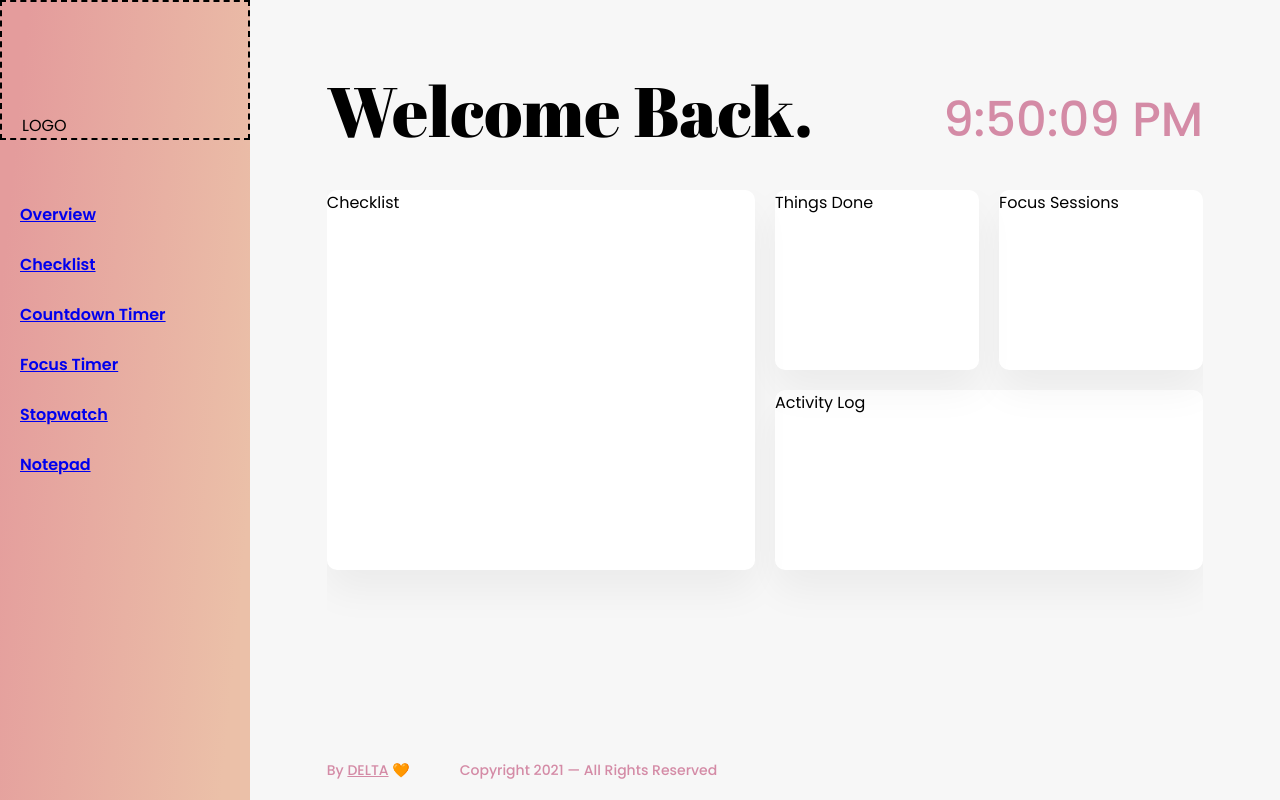
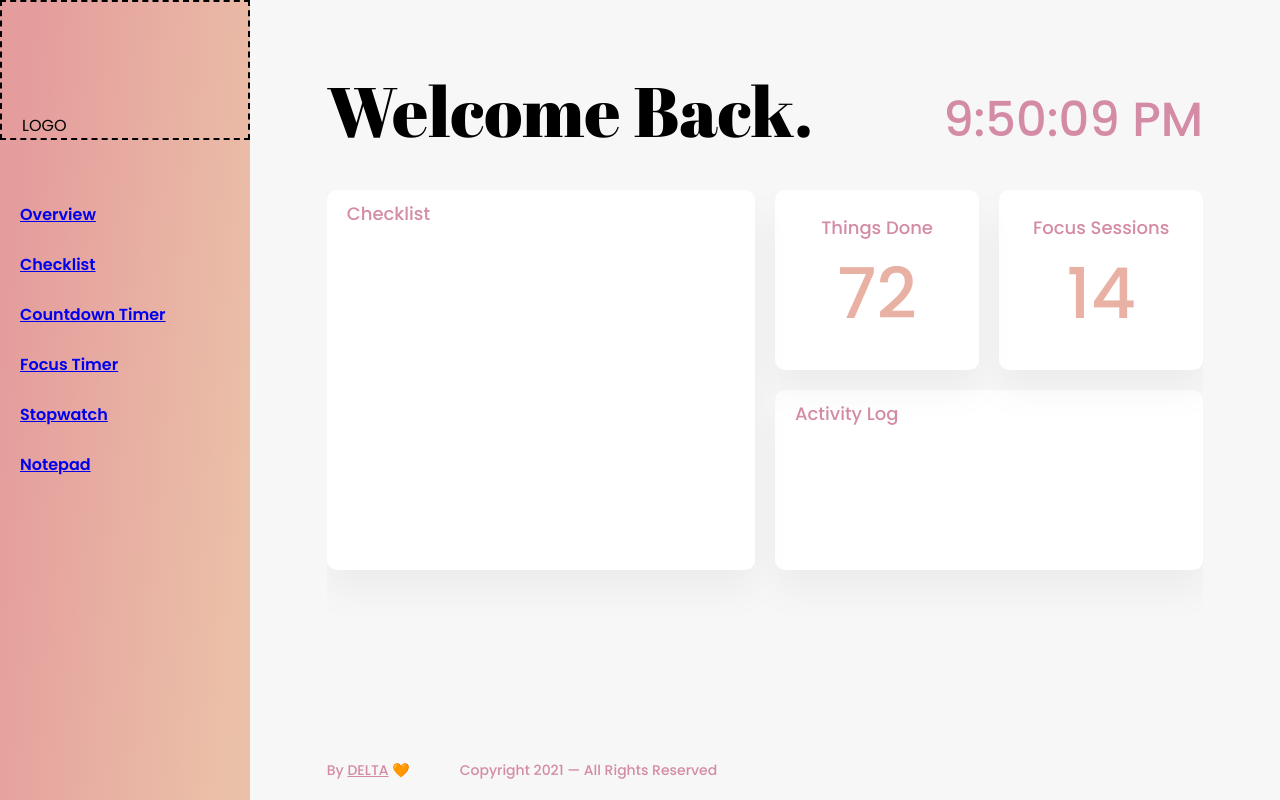
Before and after one commit to Deltaximity/TAKi, a React (Create React App) app in the folder taki-app/: page / in a window 1280 px wide. Built offline with nearby package versions, Linux system fonts and the light colour scheme.

Commit message:
Added React-spring
currently working on making better grid systems and using flexbox for the countdown timer tab.

```diff
--- a/taki-app/package.json
+++ b/taki-app/package.json
@@ -10,7 +10,8 @@
     "react": "^16.13.1",
     "react-dom": "^16.13.1",
     "react-router-dom": "^5.2.0",
-    "react-scripts": "3.4.3"
+    "react-scripts": "3.4.3",
+    "react-spring": "^8.0.27"
   },
   "scripts": {
     "start": "react-scripts start",
--- a/taki-app/src/Tabs/Overview.js
+++ b/taki-app/src/Tabs/Overview.js
@@ -1,7 +1,13 @@
 import React from 'react';
+import {useSpring, animated, config } from 'react-spring';
 import Header from '../components/Header';
 
+
 function Overview() {
+    // make these variables interchangable
+    let thingsDone = 72;
+    let focusSessions = 14;
+
     return (
         <>
             <div className="card checklist">
@@ -9,9 +15,11 @@ function Overview() {
             </div>
             <div className="card things-done">
                 <p className="card-label">Things Done</p>
+                <h2><animated.span>{useSpring({from: {number: 0}, to: {number: thingsDone}}).number.interpolate(number => Math.floor(number))}</animated.span></h2>
             </div>
             <div className="card focus-sessions">
                 <p className="card-label">Focus Sessions</p>
+                <h2><animated.span>{useSpring({from: {number: 0}, to: {number: focusSessions}}).number.interpolate(number => Math.floor(number))}</animated.span></h2>
             </div>
             <div className="card activity-log">
                 <p className="corner-label">Activity Log</p>
--- a/taki-app/src/components/Clock.js
+++ b/taki-app/src/components/Clock.js
@@ -1,11 +1,12 @@
 import React from 'react';
-
-const time = new Date().toLocaleTimeString();
 
 // setInterval(() => this.time(), 1000)
 // https://stackoverflow.com/questions/43827846/displaying-the-gethours-and-getminutes-in-double-digits-using-reactjs
 
+
 function Clock() {
+    // const time = new Date().toLocaleTimeString();
+    let time = new Date().toLocaleTimeString();
     return (
         <p id="clock">{time}</p>
     )
--- a/taki-app/src/components/Header.js
+++ b/taki-app/src/components/Header.js
@@ -1,11 +1,14 @@
 import React from 'react';
 import { Switch, Route } from "react-router-dom";
+import {useSpring, animated, config} from 'react-spring';
 import Clock from './Clock';
 
 function Header() {
+    // const fadeIn = useSpring({opacity: 1, from: {opacity: 0}});
+    const slideIn = useSpring({from: {opacity: 0, height: 140}, to: {opacity: 1, height: 60}});
     return (
         <header>
-            <Switch><Route exact path="/"><h1>Welcome Back.</h1></Route></Switch>
+            <Switch><Route exact path="/"><animated.div style={slideIn}><h1>Welcome Back.</h1></animated.div></Route></Switch>
             <Switch><Route path="/checklist"><h1>Checklist.</h1></Route></Switch>
             <Switch><Route path="/countdown"><h1>Countdown Timer.</h1></Route></Switch>
             <Switch><Route path="/Focus"><h1>Focus Timer.</h1></Route></Switch>
--- a/taki-app/src/sass/base/_typography.scss
+++ b/taki-app/src/sass/base/_typography.scss
@@ -3,6 +3,12 @@ h1 {
     font-size: $f-largest;
     font-weight: $fw-regular;
     line-height: 60px;
+}
+
+h2 {
+    font-size: $f-largest;
+    font-weight: $fw-medium;
+    color: $color-primary;
 }
 
 #clock {
--- a/taki-app/src/sass/base/_variables.scss
+++ b/taki-app/src/sass/base/_variables.scss
@@ -1,8 +1,10 @@
 // COLORS
-// $color-primary
+// https://medium.com/@sroskelley/theming-in-react-using-sass-variables-26d2d3052c4
+$color-primary: #E8B1A3;
 // $color-primary-bg
 // $color-secondary
 // $color-accent
+$color-cta: #D94A7F;
 $color-light: #f7f7f7;
 $color-dark: #111;
 $color-gray: #D48BA6;
@@ -18,6 +20,7 @@ $highlight: dashed 2px #000;
 //——————————————————————————
 
 $f-tiny: 14px;
+$f-small: 18px;
 $f-large: 48px;
 $f-largest: 70px;
 
--- a/taki-app/src/sass/components/_cards.scss
+++ b/taki-app/src/sass/components/_cards.scss
@@ -3,4 +3,5 @@
     background-color: #fff;
     border-radius: 10px;
     box-shadow: 0px 20px 40px rgba(0, 0, 0, 0.05);
+    padding: 10px 20px;
 }
--- a/taki-app/src/sass/layout/_body.scss
+++ b/taki-app/src/sass/layout/_body.scss
@@ -17,15 +17,27 @@
     }
 
     .things-done {
-        grid-row: 1/2;
         grid-column: 3/4;
         z-index: 2;
     }
 
     .focus-sessions {
-        grid-row: 1/2;
         grid-column: 4/5;
         z-index: 1;
+    }
+
+    .things-done, .focus-sessions {
+        grid-row: 1/2;
+        display: flex;
+        flex-direction: column;
+        align-items: center;
+        justify-content: center;
+    }
+
+    .card-label, .corner-label {
+        color: $color-gray;
+        font-size: $f-small;
+        font-weight: $fw-medium;
     }
 
     .activity-log {
--- a/taki-app/src/sass/main.css
+++ b/taki-app/src/sass/main.css
@@ -19,6 +19,12 @@ h1 {
   font-size: 70px;
   font-weight: 400;
   line-height: 60px;
+}
+
+h2 {
+  font-size: 70px;
+  font-weight: 500;
+  color: #E8B1A3;
 }
 
 #clock {
@@ -161,9 +167,6 @@ header {
 }
 
 #main .things-done {
-  -ms-grid-row: 1;
-  -ms-grid-row-span: 1;
-  grid-row: 1/2;
   -ms-grid-column: 3;
   -ms-grid-column-span: 1;
   grid-column: 3/4;
@@ -171,13 +174,35 @@ header {
 }
 
 #main .focus-sessions {
-  -ms-grid-row: 1;
-  -ms-grid-row-span: 1;
-  grid-row: 1/2;
   -ms-grid-column: 4;
   -ms-grid-column-span: 1;
   grid-column: 4/5;
   z-index: 1;
+}
+
+#main .things-done, #main .focus-sessions {
+  -ms-grid-row: 1;
+  -ms-grid-row-span: 1;
+  grid-row: 1/2;
+  display: -webkit-box;
+  display: -ms-flexbox;
+  display: flex;
+  -webkit-box-orient: vertical;
+  -webkit-box-direction: normal;
+      -ms-flex-direction: column;
+          flex-direction: column;
+  -webkit-box-align: center;
+      -ms-flex-align: center;
+          align-items: center;
+  -webkit-box-pack: center;
+      -ms-flex-pack: center;
+          justify-content: center;
+}
+
+#main .card-label, #main .corner-label {
+  color: #D48BA6;
+  font-size: 18px;
+  font-weight: 500;
 }
 
 #main .activity-log {
@@ -249,5 +274,6 @@ footer p a:hover {
   border-radius: 10px;
   -webkit-box-shadow: 0px 20px 40px rgba(0, 0, 0, 0.05);
           box-shadow: 0px 20px 40px rgba(0, 0, 0, 0.05);
+  padding: 10px 20px;
 }
 /*# sourceMappingURL=main.css.map */
```
Also changed, not shown: 2 other files (tests, documents, lock files or other folders).
